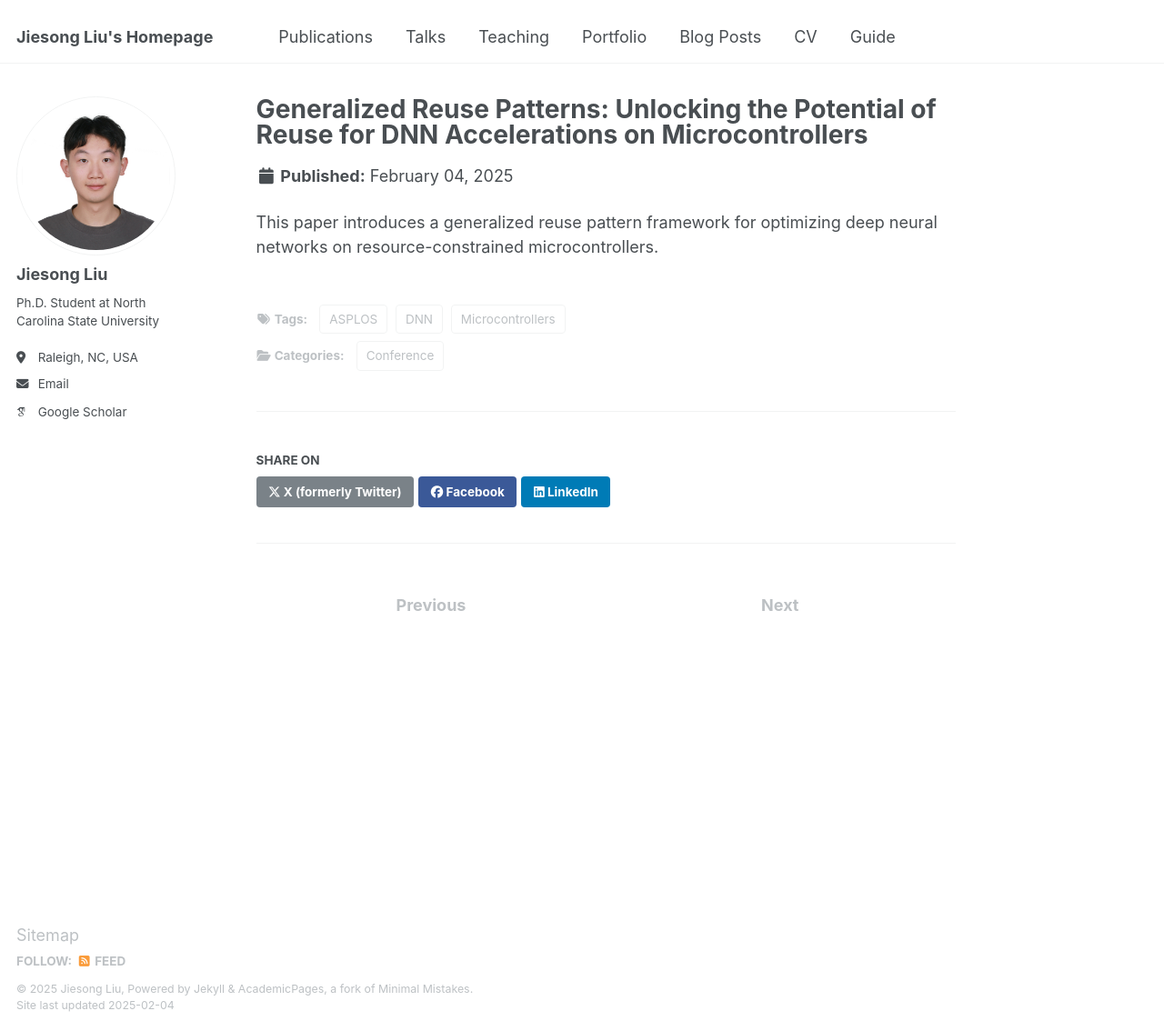
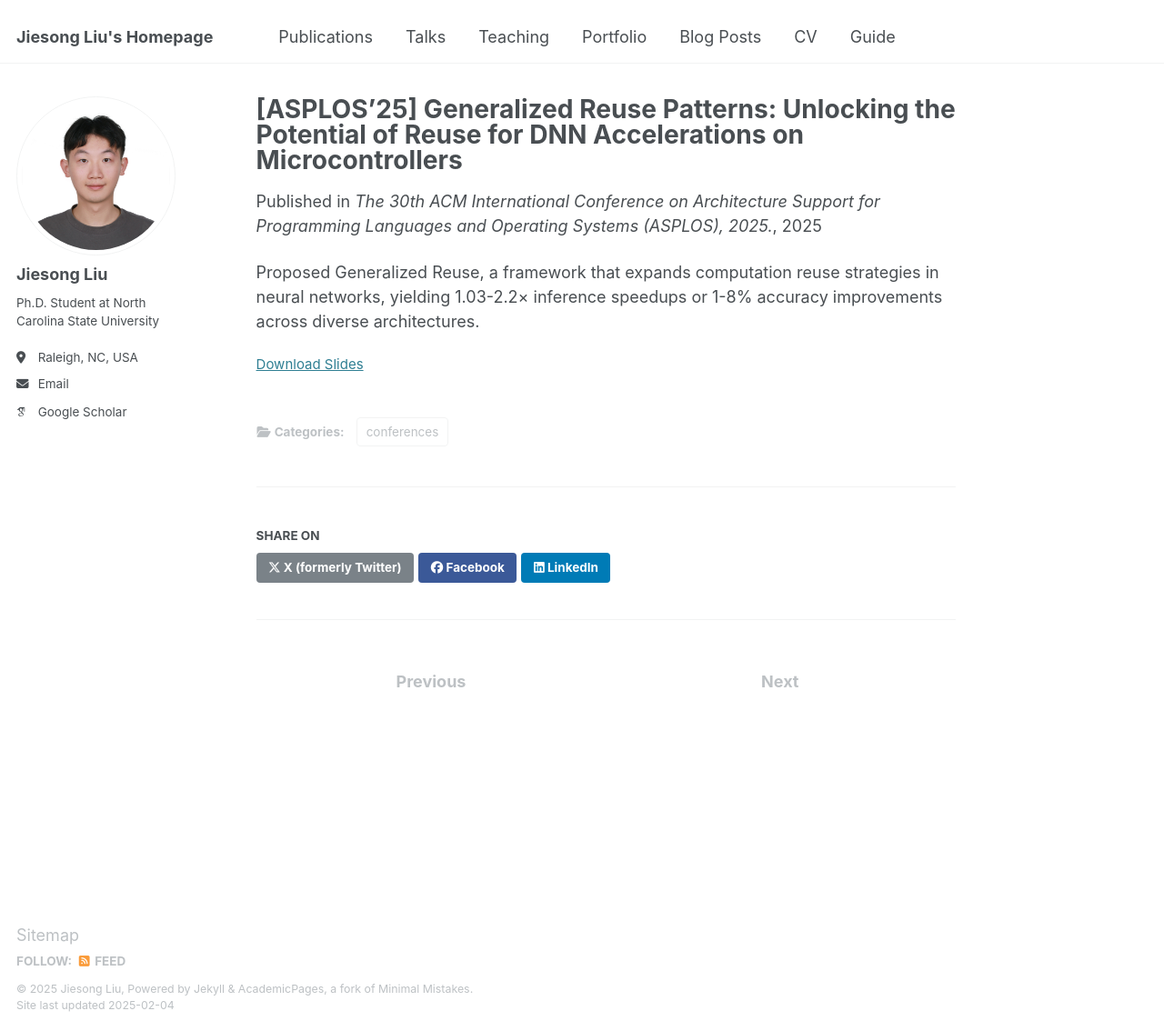
Before and after one commit to Fred1031/Fred1031.github.io, a Jekyll site: the page built from _publications/2025_asplos.md, in a window 1280 px wide and 1134 px high. Shown: the whole window at 91% size. Built offline with Jekyll 4.4.1, drawn with Linux system fonts in a browser that asks for light colours; some web fonts are replaced.

Commit message:
Update 2025_asplos.md

```diff
--- a/_publications/2025_asplos.md
+++ b/_publications/2025_asplos.md
@@ -1,12 +1,13 @@
 ---
-title: "Generalized Reuse Patterns: Unlocking the Potential of Reuse for DNN Accelerations on Microcontrollers"
-authors: "Jiesong Liu, Bin Ren, Xipeng Shen"
-conference: "ASPLOS’25 (Conditionally Accepted)"
-year: 2025
-category: "Conference"
-paper_url: ""
-code_url: ""
-slides_url: ""
-tags: ["DNN", "Microcontrollers", "ASPLOS"]
+title: "[ASPLOS’25] Generalized Reuse Patterns: Unlocking the Potential of Reuse for DNN Accelerations on Microcontrollers"
+collection: publications
+category: conferences
+permalink: /publication/asplos_2025
+excerpt: # 'This paper is about the number 1. The number 2 is left for future work.'
+venue: 'The 30th ACM International Conference on Architecture Support for Programming Languages and Operating Systems (ASPLOS), 2025.'
+slidesurl: 'http://fred1031.github.io/files/ASPLOS2025_slides.pdf'
+paperurl: 'http://fred1031.github.io/files/ASPLOS2025.pdf'
+citation: # 'Your Name, You. (2009). &quot;Paper Title Number 1.&quot; <i>Journal 1</i>. 1(1).'
 ---
-This paper introduces a generalized reuse pattern framework for optimizing deep neural networks on resource-constrained microcontrollers.
+
+Proposed Generalized Reuse, a framework that expands computation reuse strategies in neural networks, yielding 1.03-2.2× inference speedups or 1-8% accuracy improvements across diverse architectures.
```
